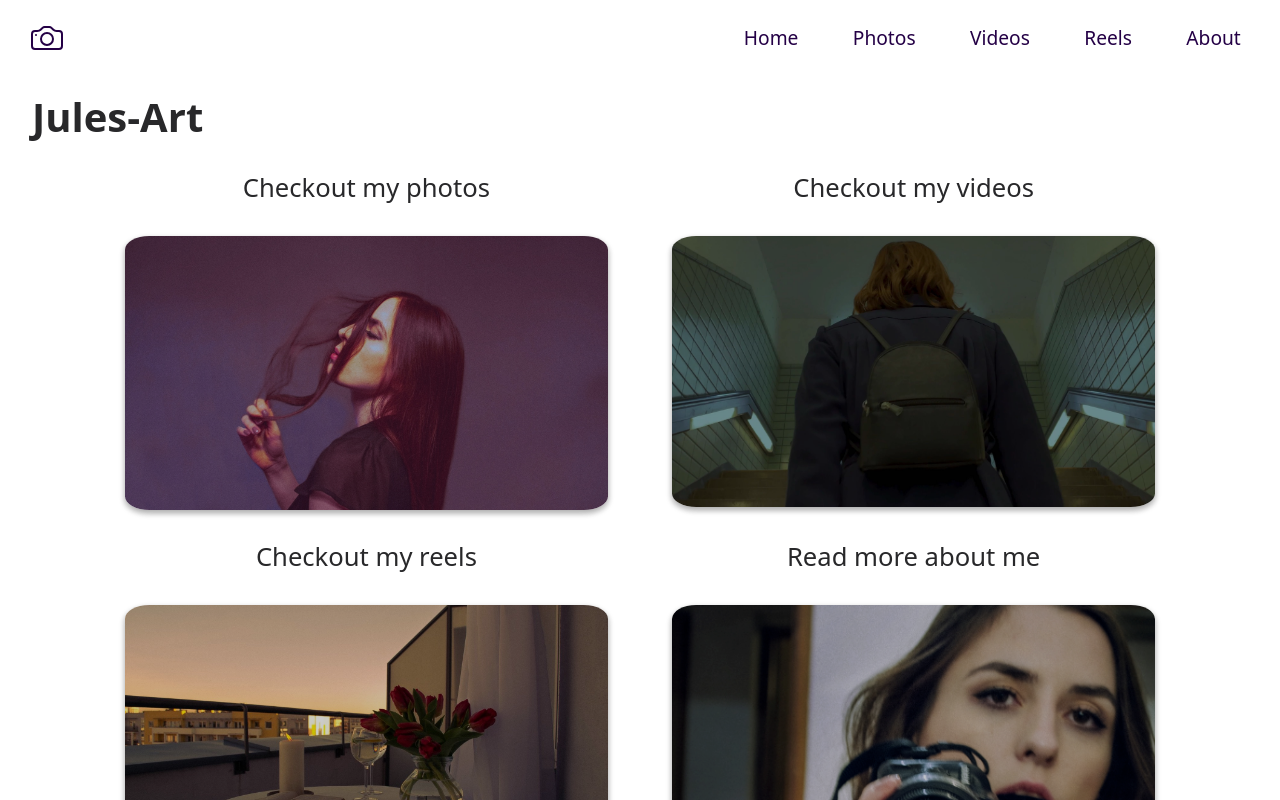
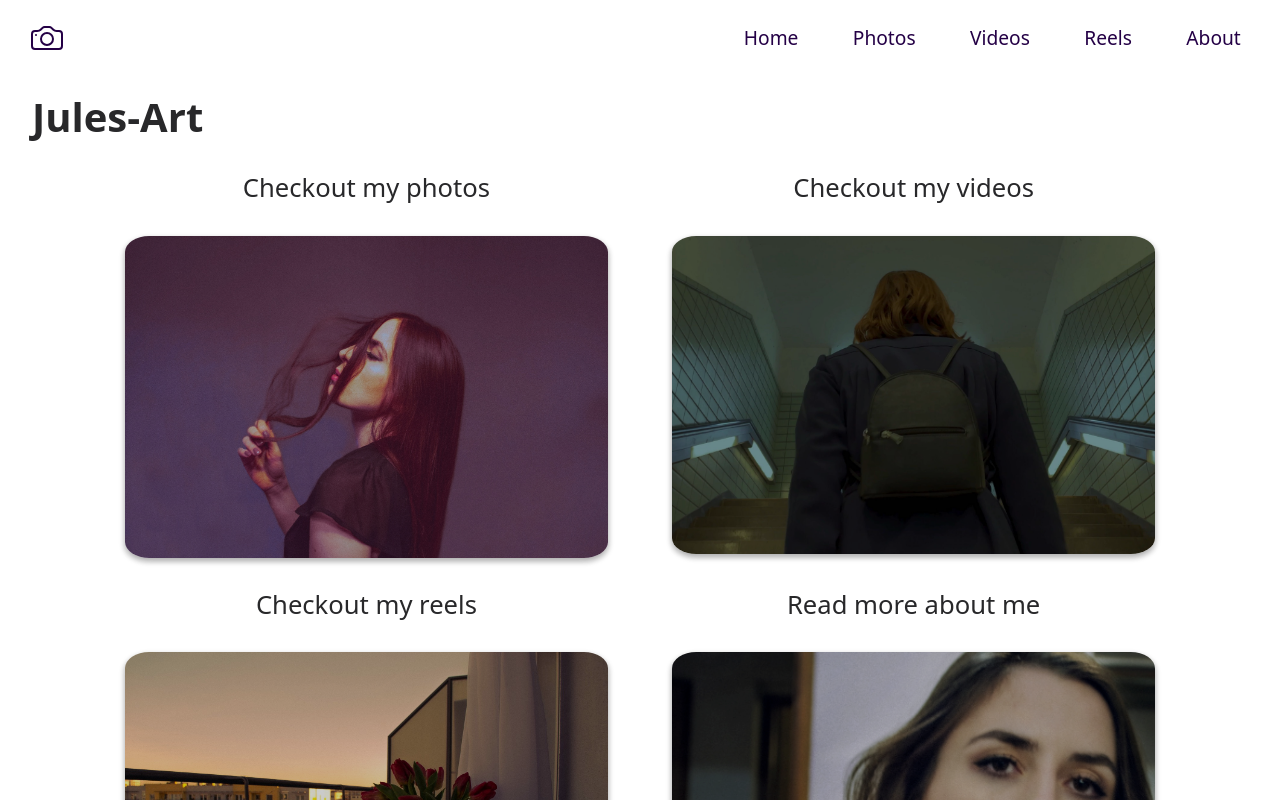
Before and after one commit to Jakub-Pinkowski/Jules-Art, a Vue app: page / in a window 1280 px wide. Shown: the top 800 px of the page. Built offline with nearby package versions, Linux system fonts and the light colour scheme.

Commit message:
Using store for views

```diff
--- /dev/null
+++ b/src/stores/Views.ts
@@ -0,0 +1,38 @@
+import { defineStore } from 'pinia';
+
+import view_about from '@/assets/images/view_about.png';
+import view_photos from '@/assets/images/4.jpg';
+import view_videos from '@/assets/images/view_videos.jpg';
+import view_reels from '@/assets/images/2.jpg';
+
+export const useViewStore = defineStore({
+    id: 'viewStore',
+    state: () => ({
+        views: [
+            {
+                name: 'photos',
+                route: '/photos',
+                image: view_photos,
+                description: 'Checkout my photos',
+            },
+            {
+                name: 'videos',
+                route: '/videos',
+                image: view_videos,
+                description: 'Checkout my videos',
+            },
+            {
+                name: 'reels',
+                route: '/reels',
+                image: view_reels,
+                description: 'Checkout my reels',
+            },
+            {
+                name: 'about',
+                route: '/about',
+                image: view_about,
+                description: 'Read more about me',
+            },
+        ],
+    }),
+});
--- a/src/views/HomeView.vue
+++ b/src/views/HomeView.vue
@@ -15,38 +15,10 @@
 </template>
 
 <script setup lang="ts">
-import view_photos from '@/assets/images/4_cropped.jpg';
-import view_videos from '@/assets/images/view_videos_cropped.jpg';
-import view_reels from '@/assets/images/2_cropped.jpg';
-import view_about from '@/assets/images/view_about_cropped.png';
+import { useViewStore } from '@/stores/Views';
 
-const views = [
-    {
-        name: 'photos',
-        route: '/photos',
-        image: view_photos,
-        description: 'Checkout my photos',
-    },
-    {
-        name: 'videos',
-        route: '/videos',
-        image: view_videos,
-        description: 'Checkout my videos',
-    },
-    {
-        name: 'reels',
-        route: '/reels',
-        image: view_reels,
-        description: 'Checkout my reels',
-    },
-    {
-        name: 'about',
-        route: '/about',
-        image: view_about,
-        description: 'Read more about me',
-    },
-];
-
+const viewStore = useViewStore();
+const views = viewStore.views;
 </script>
 
 <style scoped lang="scss">
```
Also changed, not shown: src/stores/counter.ts (deleted, +0 -12 lines).
